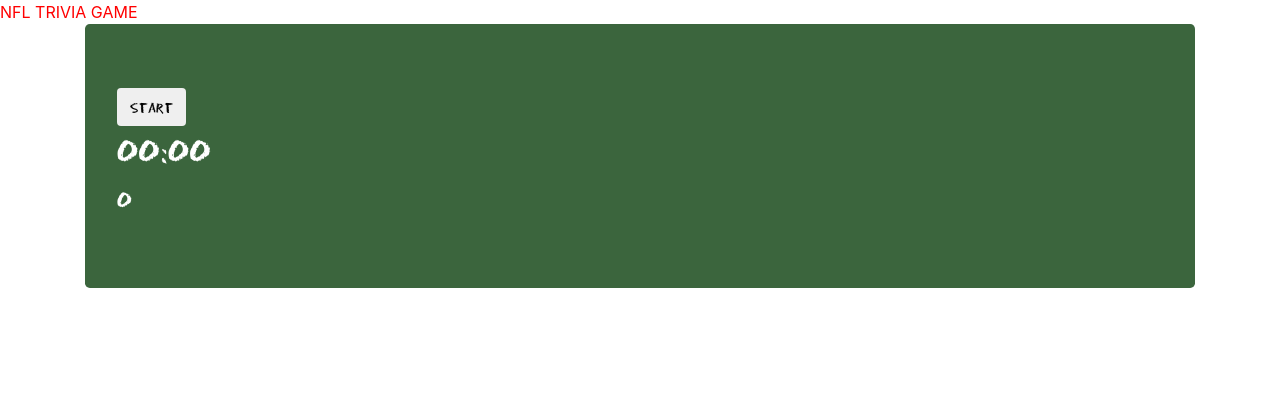
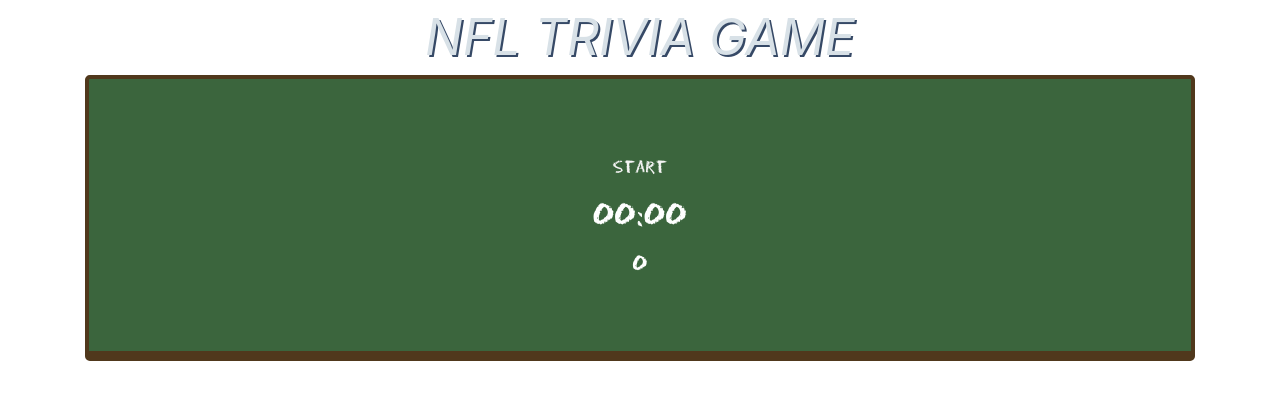
Before and after one commit to ByronPRoberts/triviagame, a plain HTML site: page index.html in a window 1280 px wide. Drawn offline with nearby package versions, Linux system fonts and the light colour scheme.

Commit message:
Css done

```diff
--- a/assets/css/style.css
+++ b/assets/css/style.css
@@ -3,17 +3,36 @@
 }
 header{
 text-emphasis: bold;
-color:red
+color:rgb(216, 225, 231);
+text-align:center;
+font-size: 50px;
+font-style: oblique;
+text-shadow: 2px 2px rgb(54, 73, 102);
+
 }
 .jumbotron{
+text-align: center;
 color:white;
 background: #3b653d;
 font-family:"Eraser";
-    src: url("../fonts/EraserDust.ttf") format("truetype"),
-     url("../fonts/EraserDust.ttf") format("truetype");
+border: 4px  solid rgb(80, 56, 28);
+border-bottom: 10px solid rgb(80, 56, 28);
 }
 @font-face {
     font-family:"Eraser";
     src: url("../fonts/EraserDust.ttf") format("truetype"),
      url("../fonts/EraserDust.ttf") format("truetype");
 }
+button{
+    background-color:#3b653d;
+    color: whitesmoke;
+    outline-color: #3b653d;
+    padding:8px;
+    border:none;
+    background:none;
+}
+button:hover{
+    transform: scale(1.3);
+    color: rgb(187, 187, 104);
+    outline: none;
+}
--- a/assets/javascript/app.js
+++ b/assets/javascript/app.js
@@ -108,8 +108,8 @@
 
 
     for(var i=0;i<4 ; i++){
-        var btn =$("<button>");
-        btn.addClass("btn-primary question choice"+i);
+        var btn =$("<button>" + "<br>");
+        btn.addClass(" question choice"+i);
         btn.attr({"data-index":i});
         btn.text(triviaArray[questionNum].answers[i]);
         $("#answerList").append(btn);
@@ -172,9 +172,10 @@
     }
     if(questionNum == (triviaArray.length-1)){
         // show ending screen with score, wrong, and unanswered
-        $("#scoreMessage").text("Your final score is " + score);
+        $("#scoreMessage").text("You scored " + score + " Touchdowns!");
         var replay = $("<button>");
         replay.text('Replay');
+        $("#replayButton").addClass("btn-lg")
         $("#replayButton").html(replay)
         // hide the <startDiv and the rest of the page
         $("#time").hide();
--- a/index.html
+++ b/index.html
@@ -13,11 +13,11 @@
 
 </head>
 <body>
-    <header>NFL TRIVIA GAME</header>
+    <header class >NFL TRIVIA GAME</header>
 
     <div class="container" id="quizContainer">
-        <div class="jumbotron">
-            <button class="btn ptn-primary" id="startButton">Start</button>
+        <div class="jumbotron border-one">
+            <button class="btn-lg " id="startButton">Start</button>
             <h1 id="time">00:00</h1>
                 <h3 id="number">0</h3>
 
```
Also changed, not shown: assets/images/football-stadium-safari-wallpaper-image.jpeg (deleted).
